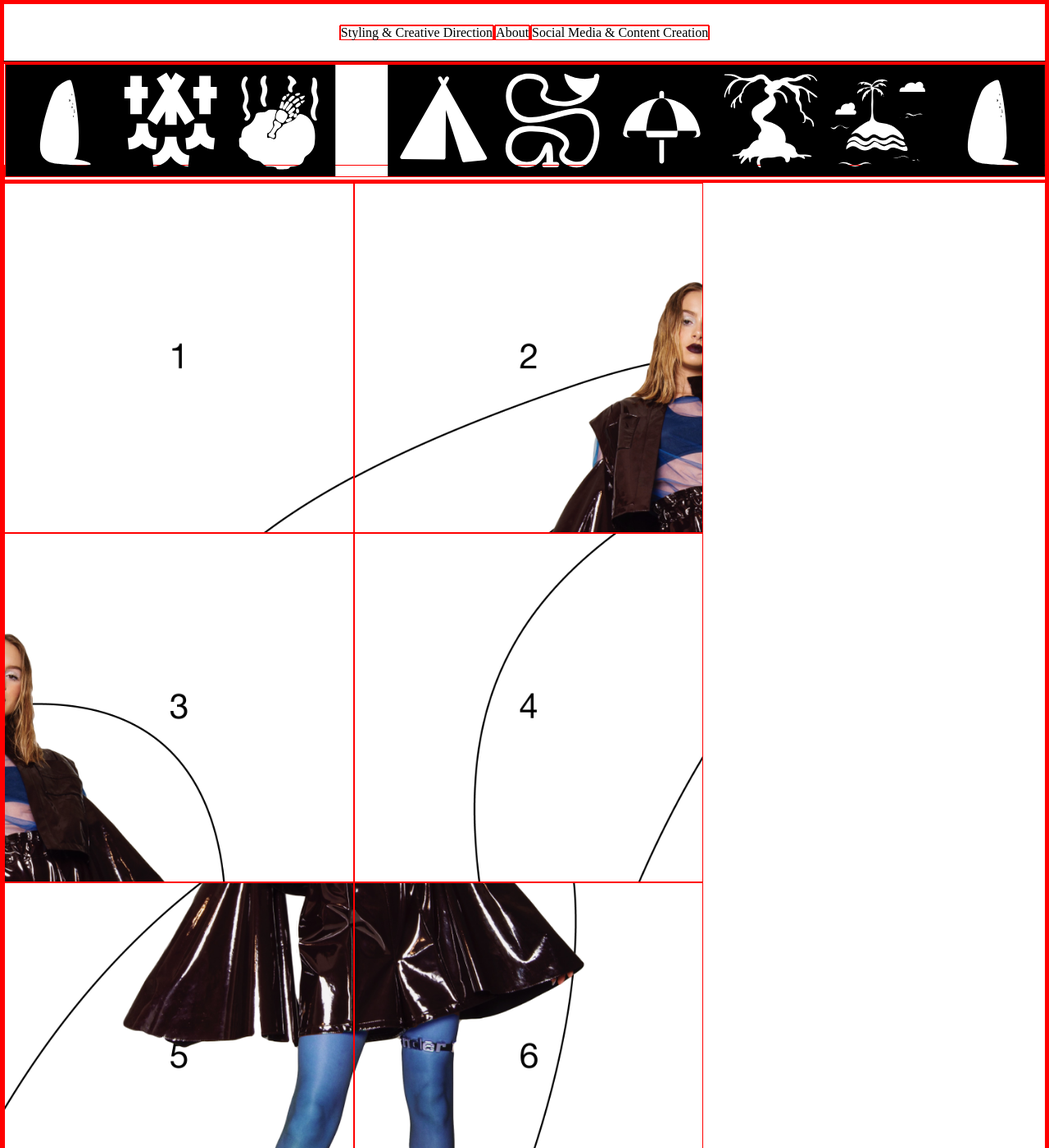
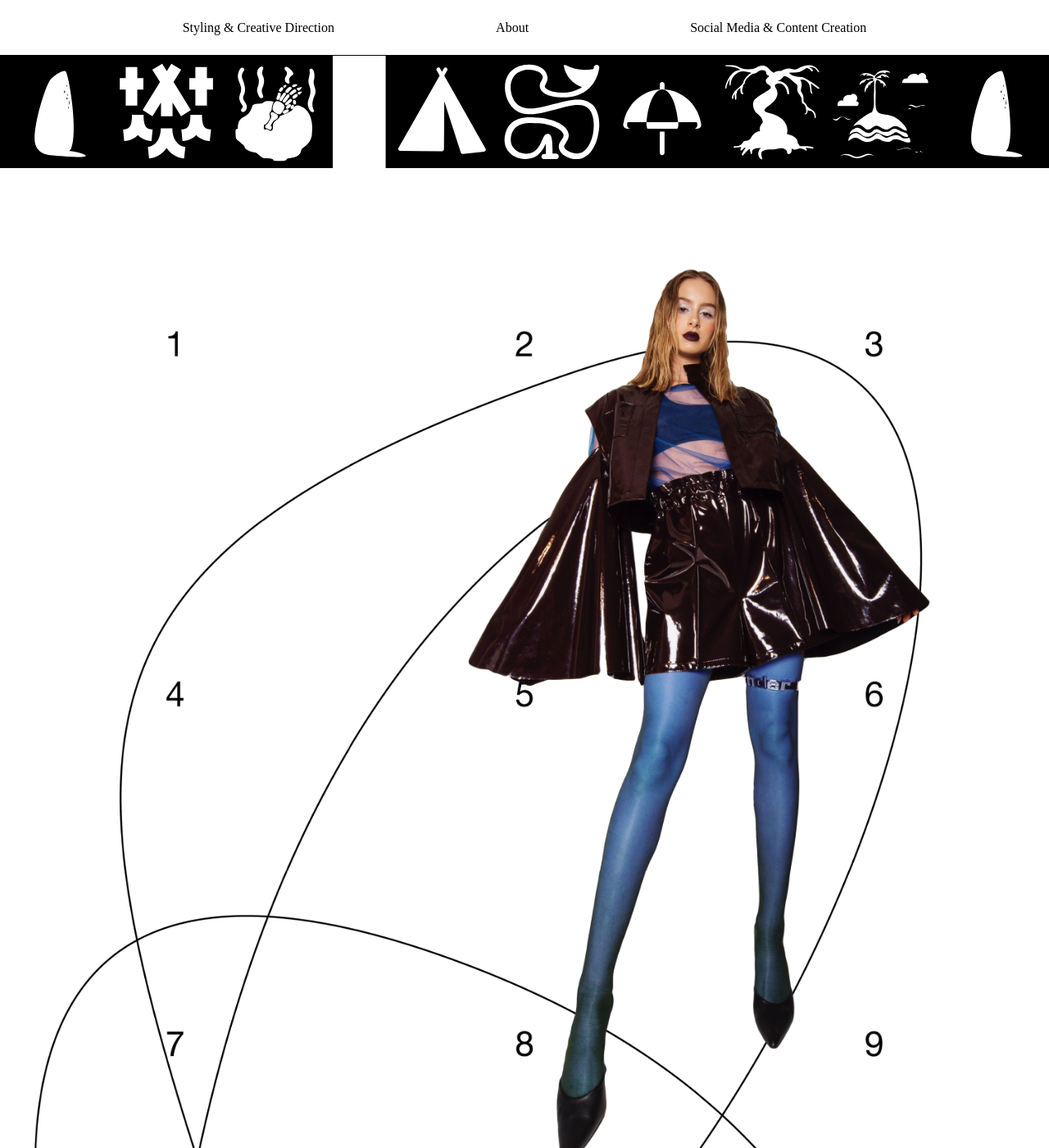
Before and after one commit to basharalidreesi/lab, a Jekyll site: the page built from index.md, in a window 1280 px wide and 1400 px high. Shown: the whole window at 82% size. Built offline with Jekyll 4.4.1, drawn with Linux system fonts in a browser that asks for light colours.

Commit message:
Update style.css

```diff
--- a/assets/css/style.css
+++ b/assets/css/style.css
@@ -36,7 +36,6 @@ html, body {
 	text-align: left;
 	line-height: 100%;
 }
-* { border: 1px solid red; } /* debug */
 
 /*
 ┌─BEGIN─────────────────┐
@@ -81,26 +80,18 @@ html, body {
 	flex-flow: column nowrap;
 }
 .mother_container-navigation_container {
-	display: flex;
-	flex-flow: column nowrap;
 	background-color: #fff;
 }
 .mother_container-header_container {
-	display: flex;
-	flex-flow: column nowrap;
 	position: sticky;
 	top: 0;
 }
 .mother_container-content_container {
-	display: flex;
-	flex-flow: column nowrap;
+	width: 100%;
+	height: 100%;
 	background-color: #fff;
-	height: 100%;
-	width: 100%;
 }
 .mother_container-footer_container {
-	display: flex;
-	flex-flow: column nowrap;
 	position: sticky;
 	bottom: 0;
 	z-index: -1;
@@ -122,7 +113,7 @@ html, body {
 	list-style-position: inside;
 	padding: calc(var(--universal_answer) * var(--universal_answer_multiplier));
 	border-bottom: 1px solid #000;
-	justify-content: center;
+	justify-content: space-evenly;
 	align-items: center;
 }
 .navigation_list_wrapper-navigation_list_item {
```
